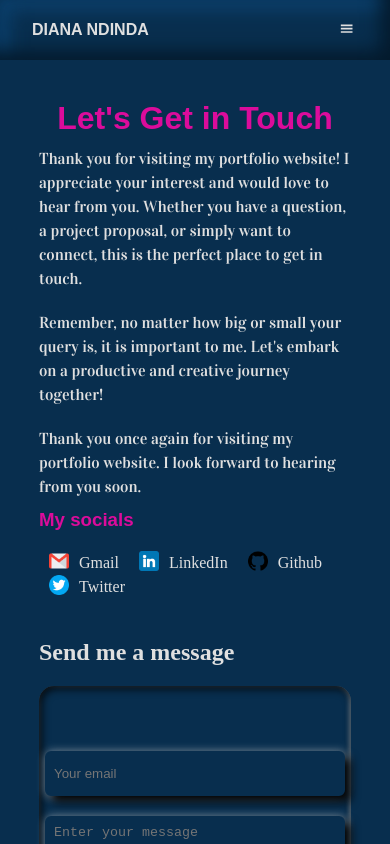
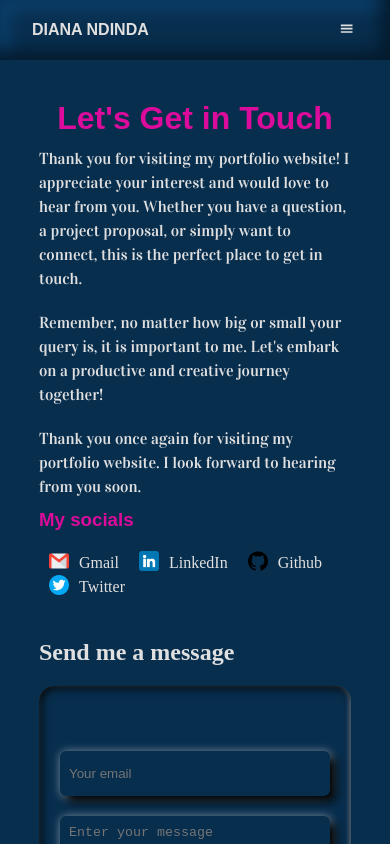
Before and after one commit to Diana-nyamai/ndinda_portfolio, a React (Create React App) app: page /Contact in a window 390 px wide. Built offline with nearby package versions, Linux system fonts and the light colour scheme; a web font is replaced by a local one.

Commit message:
Update: improving responsiveness for smaller devices

```diff
--- a/src/styles/components/contactForm.scss
+++ b/src/styles/components/contactForm.scss
@@ -69,11 +69,14 @@
 
 @media all and (max-width: 760px)
 {
+    .form .input{
+        width: 270px;
+    }
     .textarea{
-        width: 300px;
+        width: 270px;
     }
 }
-@media all and (max-width: 300px){
+@media all and (max-width: 380px){
     .form .input{
         width: 200px;
     }
```
